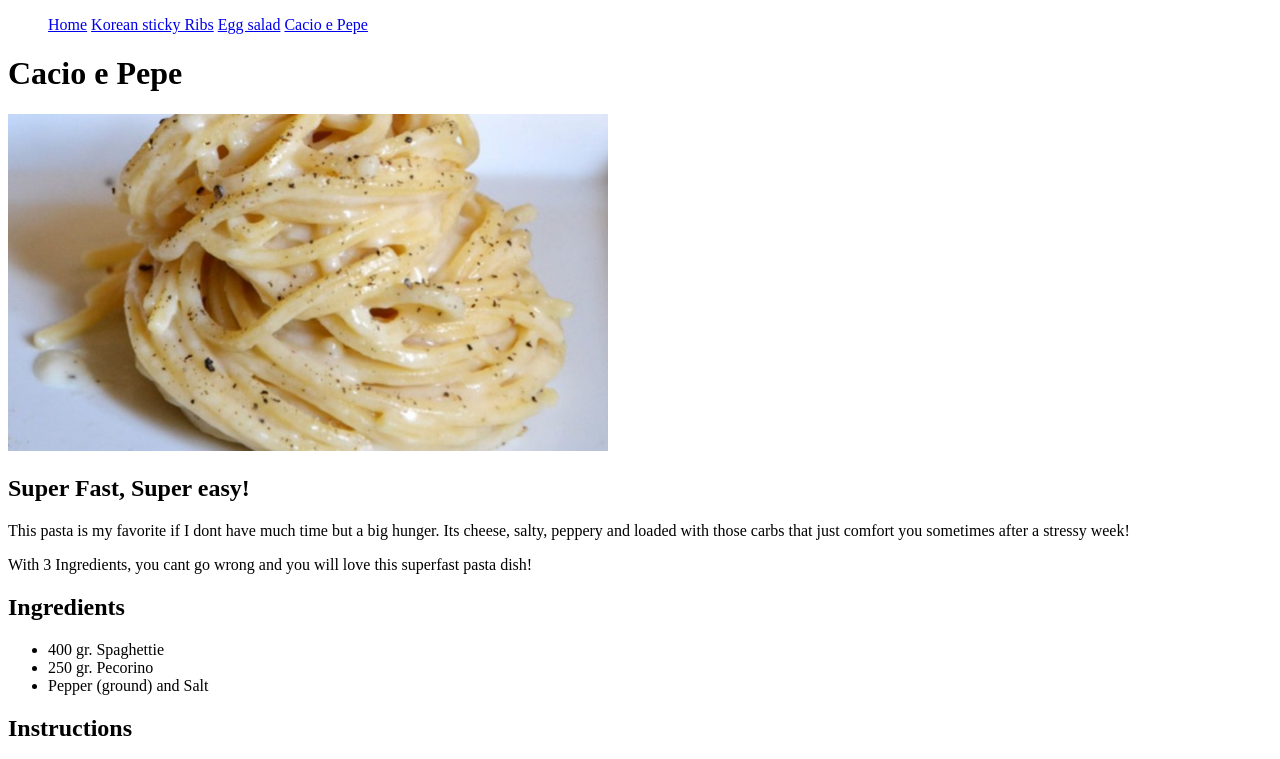
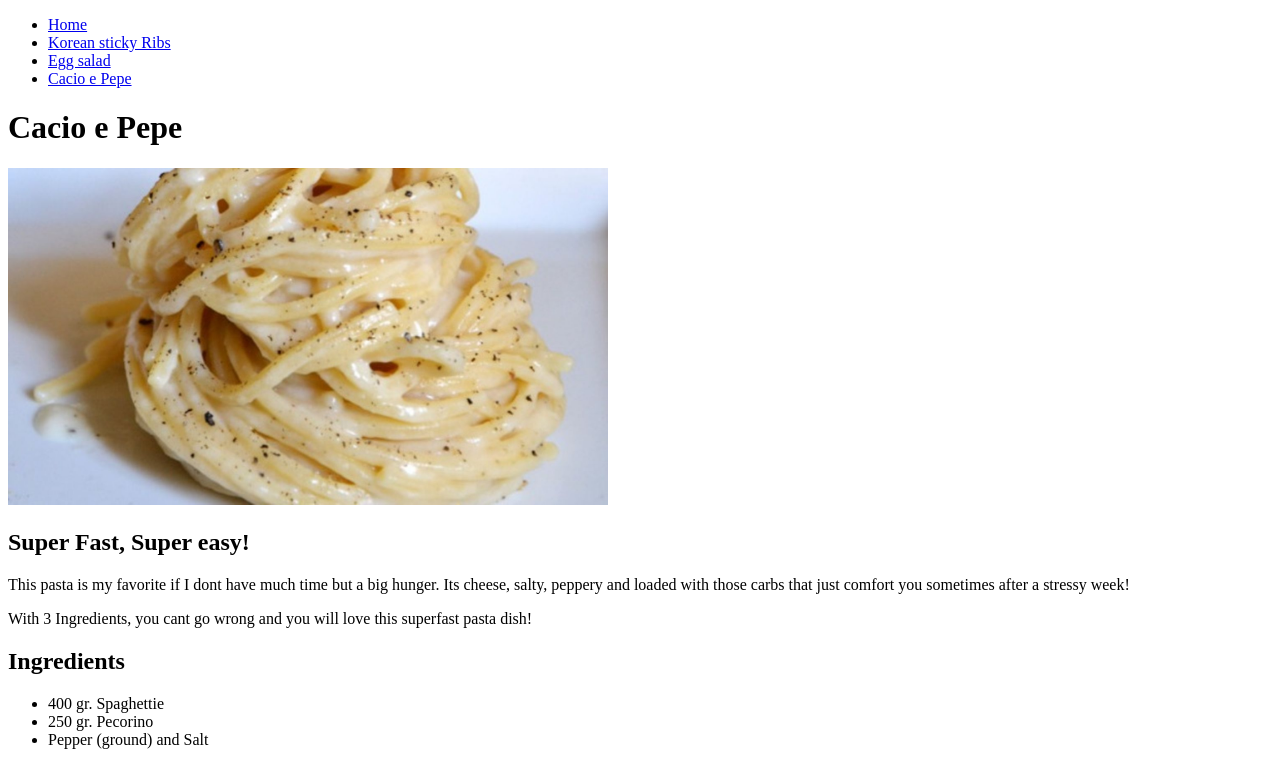
Before and after one commit to nordiclights/odin-recipes, a plain HTML site: page recipes/cacioepepe.html in a window 1280 px wide. Shown: the top 759 px of the page. Drawn offline with Linux system fonts and the light colour scheme.

Commit message:
Add index.html

```diff
--- a/recipes/cacioepepe.html
+++ b/recipes/cacioepepe.html
@@ -7,10 +7,10 @@
     <body>
         <nav>
             <ul>
-                <a href=".././index.html">Home</a>
-                <a href=".././recipes/korean-sticky-ribs.html">Korean sticky Ribs</a>
-                <a href=".././recipes/eggsalad.html">Egg salad</a>
-                <a href=".././recipes/cacioepepe.html">Cacio e Pepe</a>
+                <li><a href=".././index.html">Home</a></li>
+                <li><a href=".././recipes/korean-sticky-ribs.html">Korean sticky Ribs</a></li>
+                <li><a href=".././recipes/eggsalad.html">Egg salad</a></li>
+                <li><a href=".././recipes/cacioepepe.html">Cacio e Pepe</a></li>
             </ul>
         </nav>
         <h1>Cacio e Pepe</h1>
```
Also changed, not shown: index.html (+5 -5 lines), recipes/eggsalad.html (+4 -4 lines), recipes/korean-sticky-ribs.html (+4 -4 lines).
